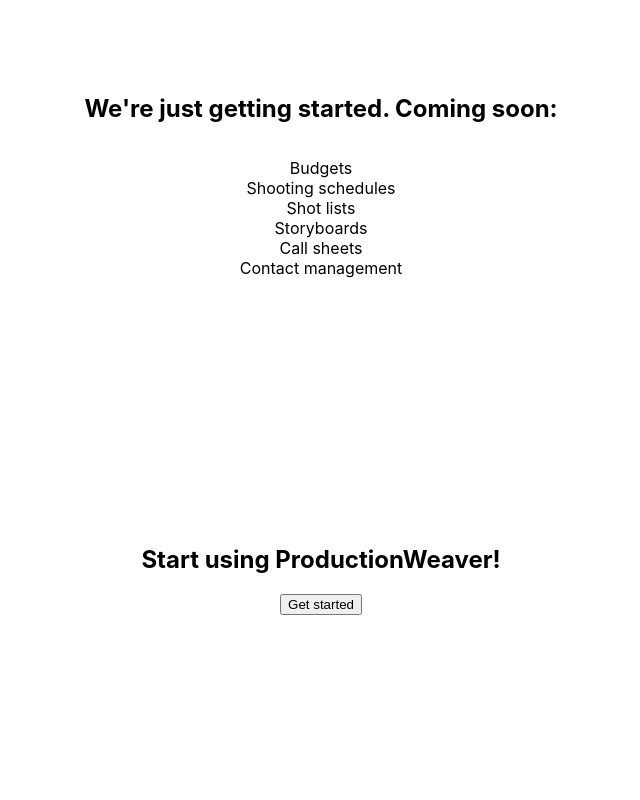
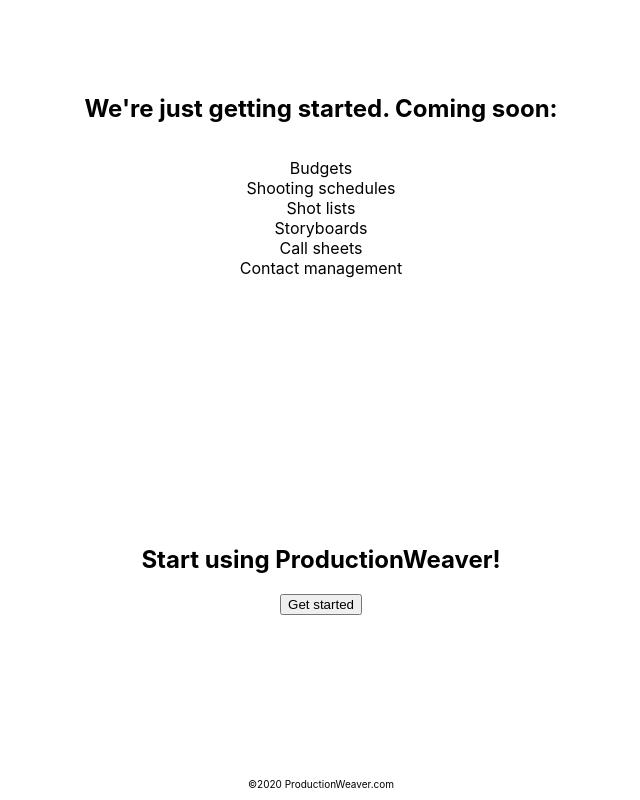
Before and after one commit to maximus202/productionweaver-app, a React (Create React App) app: page / in a window 1280 px wide. Shown: the part 1045-1845 px from the top of the page, without its empty margins (319-959 px from the left). Before the commit the page ends 1813 px from the top, so only its background shows below. Built offline with nearby package versions, Linux system fonts and the light colour scheme.

Commit message:
Added Footer component, copyright copy, and CSS.

```diff
--- a/src/App.js
+++ b/src/App.js
@@ -1,12 +1,14 @@
 import React from 'react';
 import NavBar from './NavBar/NavBar.js';
 import LandingPageContent from './LandingPageContent/LandingPageContent.js';
+import Footer from './Footer/Footer.js';
 
 function App() {
   return (
     <main className='App'>
       <NavBar />
       <LandingPageContent />
+      <Footer />
     </main>
   );
 }
--- /dev/null
+++ b/src/Footer/Footer.css
@@ -0,0 +1,4 @@
+footer > p {
+    font-size: 10px;
+    text-align: center;
+}
--- /dev/null
+++ b/src/Footer/Footer.js
@@ -0,0 +1,14 @@
+import React, { Component } from 'react';
+import './Footer.css';
+
+class Footer extends Component {
+    render() {
+        return (
+            <footer>
+                <p>©2020 ProductionWeaver.com</p>
+            </footer>
+        )
+    }
+}
+
+export default Footer;
```
Also changed, not shown: 1 other file (tests, documents, lock files or other folders).
